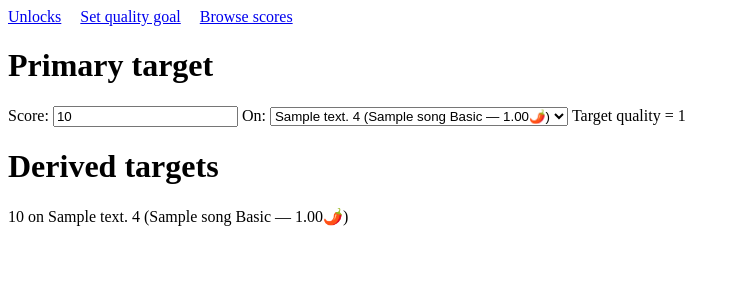
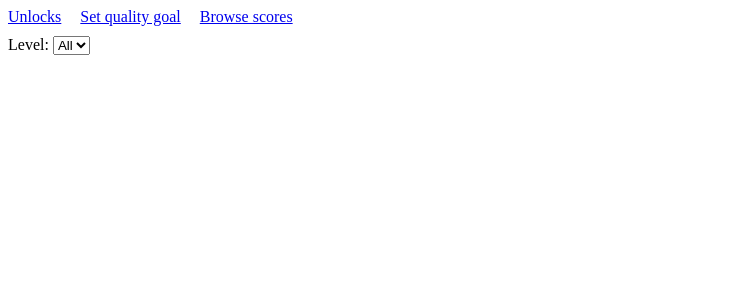
Before and after one commit to rrwoods/pprx, a Django app: template pprxweb/scorebrowser/templates/scorebrowser/goals.html in a window 1280 px wide. Shown: the top 300 px of the page, without its empty margins (0-740 px from the left). Run offline with Django 3.2, Linux system fonts and the light colour scheme; data comes from the database, SQL or seed files in the repository; tables that the repository leaves empty hold one stand-in row (values such as "Sample post"); the template is opened without the code that fills it: values that come from a table or form of the project are taken from there, most other values are stand-ins (such as "Sample title", 1, 10 or a date in 2020); parts of the project's set-up code (start-up, migrations or seed data) failed here and were passed over; some libraries are stand-ins or nearby versions.

Commit message:
Overhauled goals to select any chart

```diff
--- a/pprxweb/scorebrowser/models.py
+++ b/pprxweb/scorebrowser/models.py
@@ -90,6 +90,7 @@
     refresh_token = models.TextField(null=True)
     goal_score = models.IntegerField(default=0)
     goal_benchmark = models.ForeignKey(Benchmark, on_delete=models.PROTECT, null=True, default=None)
+    goal_chart = models.ForeignKey(Chart, on_delete=models.CASCADE, null=True, default=None)
 
 
 class Region(models.Model):
--- a/pprxweb/scorebrowser/static/goals.js
+++ b/pprxweb/scorebrowser/static/goals.js
@@ -1,31 +1,67 @@
+$.fn.dataTable.ext.search.push(function(settings, data, dataIndex) {
+	var level_select = $('#level-select').find(':selected').val()
+	if ((level_select != 0) && (level_select != data[4])) {
+		return false
+	}
+
+	return true
+})
+
 $(document).ready(function () {
-	function updateDerivedTargets() {
-		primaryScore = $('#target-score').val()
-		if (!$.isNumeric(primaryScore)) {
+	var charts = JSON.parse($('#jsonData').attr('data-json'))
+	var chartsTable = $('#charts').DataTable({
+		data: charts,
+		responsive: true,
+		columns: [
+			{ data: 'chart_id', visible: false },
+			{ data: 'game_version', title: 'Version', render: { display: 'name', sort: 'id', type: 'id' } },
+			{ data: 'song_name', title: 'Song' },
+			{ data: 'difficulty', title: 'Difficulty', render: { display: 'name', sort: 'id', type: 'id' } },
+			{ data: 'rating', title: 'Level' },
+			{
+				data: 'spice',
+				title: 'Spice',
+				render: DataTable.render.number('', '.', 2),
+			},
+			{
+				data: 'goal',
+				title: 'Goal',
+				render: function(data, type, row, meta) {
+					text = "None (Click to set)"
+					if (data) {
+						text = data.toLocaleString('en-US')
+					}
+					return '<button>'+text+'</button>'
+				},
+			},
+		],
+	})
+
+	$('.select-filter').change(function() {
+		chartsTable.draw()
+	})
+
+	$('#charts').on('click', 'button', function() {
+		console.log(chartsTable.cell(this))
+		row = chartsTable.row($(this).parents('tr')).data()
+		newGoal = prompt("Set goal for " + row.song_name + " " + row.difficulty.name, row.goal || 0)
+		if (!newGoal) {
 			return
 		}
-		primaryScore = parseFloat(primaryScore)
 
-		primarySpice = $('#benchmark-select').find(':selected').attr('data-spice')
-		targetQuality = primarySpice - Math.log2((1000001 - primaryScore)/1000000)
-		$('#quality').text(targetQuality.toLocaleString('en-US'))
+		targetQuality = row.spice - Math.log2((1000001 - newGoal)/1000000)
+		chartsTable.rows().every(function(rowIdx, tableLoop, rowLoop) {
+			d = this.data()
+			d.goal = 1000001 - 15625*Math.pow(2, 6 + d.spice - targetQuality)
+			d.goal = Math.min(1000000, Math.max(0, Math.ceil(d.goal/10) * 10))
+			this.invalidate()
+		})
+		chartsTable.draw()
 
-		$('#derived-targets').find('span').each(function() {
-			spice = parseFloat($(this).attr('data-spice'))
-			target = 1000001 - (15625 * Math.pow(2, 6 + spice - targetQuality))
-			target = Math.ceil(target/10) * 10
-			target = Math.min(Math.max(target, 0), 1000000)
-			$(this).text(target.toLocaleString('en-US'))
+		$.ajax({
+			url: '/scorebrowser/set_goal',
+			type: 'POST',
+			data: JSON.stringify({'chart_id': row.chart_id, 'target_score': newGoal})
 		})
-	}
-
-	$('.select-filter').change(function() {
-		updateDerivedTargets()
 	})
-
-	$('.text-filter').keyup(function() {
-		updateDerivedTargets()
-	})
-
-	updateDerivedTargets()
 })
--- a/pprxweb/scorebrowser/templates/scorebrowser/goals.html
+++ b/pprxweb/scorebrowser/templates/scorebrowser/goals.html
@@ -1,56 +1,34 @@
 {% extends "scorebrowser/base.html" %}
 {% load static %}
 
-{% block title %}PPR X - Set your goal!{% endblock %}
+{% block title %}PPR X Goal Calibration{% endblock %}
 
 {% block scripts %}
 	<script src="https://code.jquery.com/jquery-3.5.1.js"></script>
-	<script src="https://unpkg.com/htmx.org@1.3.3"></script>
+	<script src="https://cdn.datatables.net/1.13.1/js/jquery.dataTables.min.js"></script>
 	<script src="{% static 'goals.js' %}"></script>
+	<link rel="stylesheet" href="https://cdn.datatables.net/1.13.1/css/jquery.dataTables.min.css">
 {% endblock %}
 
 {% block content %}
-	<span id="set-goal" hidden=true></span>
-	<h1>Primary target</h1>
-	<form method="POST" class="inline-form">
-		Score:
-		<input
-			type="text"
-			id="target-score"
-			name="benchmark_value"
-			hx-post="{% url 'set_goal' %}"
-			hx-target="#set-goal"
-			class="text-filter score-input"
-			value="{{ goal_score }}"
-		>
-		<input type="hidden" name="benchmark_type" value="score">
-		{% csrf_token %}
-	</form>
-	<form method="POST" class="inline-form" name="benchmark-select">
-		On:
-		<select
-			id="benchmark-select"
-			name="benchmark_value"
-			hx-post="{% url 'set_goal' %}"
-			hx-target="#set-goal"
-			class="select-filter"
-		>
-			{% for b in benchmarks %}
-				<option value={{b.id}} data-spice={{b.chart.spice}} {% if goal_benchmark == b.id %}selected{% endif %}>
-					{{ b.description }} {{ b.rating }} ({{ b.chart.song.title }} {{ b.chart.difficulty.name }} — {{ b.chart.spice|floatformat:2 }}🌶️)
-				</option>
-			{% endfor %}
-		</select>
-		<input type="hidden" name="benchmark_type" value="chart">
-		{% csrf_token %}
-	</form>
-	Target quality = <span id="quality"></span>
+	Level:
+	<select id="level-select" class="select-filter">
+		<option selected value=0>All</option>
+		<option value=7>7</option>
+		<option value=8>8</option>
+		<option value=9>9</option>
+		<option value=10>10</option>
+		<option value=11>11</option>
+		<option value=12>12</option>
+		<option value=13>13</option>
+		<option value=14>14</option>
+		<option value=15>15</option>
+		<option value=16>16</option>
+		<option value=17>17</option>
+		<option value=18>18</option>
+		<option value=19>19</option>
+	</select>
 
-	<h1>Derived targets</h1>
-	<div id="derived-targets">
-		{% for b in benchmarks %}
-			<span id="score-{{b.id}}" data-spice={{b.chart.spice}}>0</span>
-			on {{ b.description }} {{ b.rating }} ({{ b.chart.song.title }} {{ b.chart.difficulty.name }} — {{ b.chart.spice|floatformat:2 }}🌶️)<br />
-		{% endfor %}
-	</div>
+	<div style="display: none" id="jsonData" data-json="{{ charts }}"></div>
+	<table id="charts" class="display" width="100%"></table>
 {% endblock %}
```
Also changed, not shown: pprxweb/scorebrowser/static/scores.js (+14 -4 lines), pprxweb/scorebrowser/views.py (+48 -19 lines), pprxweb/scorebrowser/migrations/0022_challenge_charts_a3.py, pprxweb/scorebrowser/migrations/0023_user_goal_chart.py (added), pprxweb/scorebrowser/migrations/0024_migrate_goals_to_charts.py (added).
